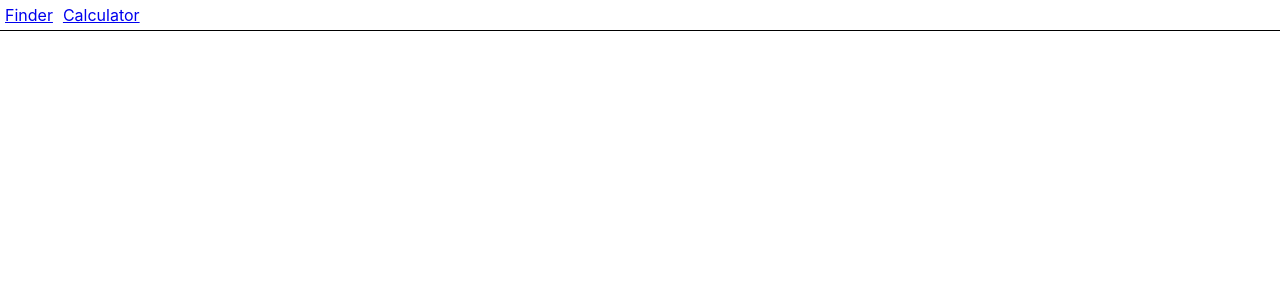
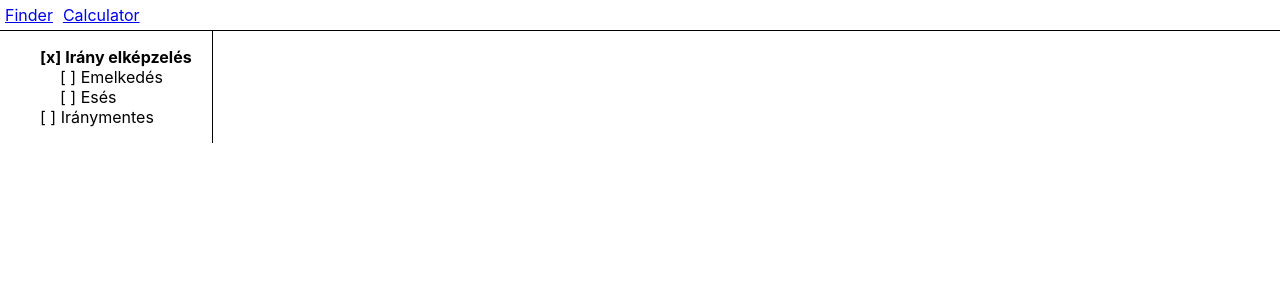
Before and after one commit to kuzditomi/strathelper, a React (Vite) app: page /strathelper/strats/1 in a window 1280 px wide. Before the commit this address had no page. Shown: the top 300 px of the page. Built offline with nearby package versions, Linux system fonts and the light colour scheme.

Commit message:
feat: link to strats

```diff
--- a/src/App.tsx
+++ b/src/App.tsx
@@ -1,16 +1,20 @@
-import { BrowserRouter, Route, Routes } from 'react-router-dom';
+import { useEffect } from 'react';
+import { BrowserRouter, Navigate, Route, Routes, useLocation, useNavigate } from 'react-router-dom';
 import './App.css'
 import { Finder } from './finder/finder.component';
 import { Menu } from './menu';
 
 function App() {
+
   return (
     <div className="app">
       <BrowserRouter basename="/strathelper">
         <Menu />
         <Routes>
           <Route path="/calculator" element={<p>hello</p>} />
-          <Route path="/" element={<Finder />} />
+          <Route path="/strats/:id" element={<Finder />} />
+          <Route path="/strats/" element={<Finder />} />
+          <Route path="/" element={<Navigate to="/strats" replace />} />
         </Routes>
       </BrowserRouter>
     </div>
--- a/src/finder/choice/ChoiceTree.ts
+++ b/src/finder/choice/ChoiceTree.ts
@@ -201,7 +201,7 @@ neurtalChoice
         ], 'iron-butterfly'))
     )
 
-new Choice('faketop', '')
+const fakeTopChoice = new Choice('faketop', '')
     .addNextChoice(directionalChoice)
     .addNextChoice(neurtalChoice);
 
@@ -211,10 +211,31 @@ const mainChoices = [
 ];
 
 
-export class ChoiceTree {
+class ChoiceTree {
     readonly topChoices: Choice[];
 
     constructor() {
         this.topChoices = mainChoices;
     }
+
+    findChoiceById(id: number): Choice | undefined {
+        return this.findChoice(id, fakeTopChoice);
+    }
+
+    private findChoice(id: number, parent: Choice): Choice | undefined {
+        if (parent.id === id) {
+            return parent;
+        }
+
+        const choice = parent.nextChoices.reduce((expectedChoice: Choice | undefined, child: Choice) => {
+            if (expectedChoice) {
+                return expectedChoice;
+            }
+            return this.findChoice(id, child);
+        }, undefined)
+
+        return choice;
+    }
 }
+
+export const choiceTree = new ChoiceTree();
--- a/src/finder/choice/choice.models.ts
+++ b/src/finder/choice/choice.models.ts
@@ -78,6 +78,8 @@ export class Choice {
     }
 
     private escalateChangeUpwards(id: number) {
+        this._isSelected = true;
+
         if (this.parent) {
             this.parent?.escalateChangeUpwards(this.id);
         }
--- a/src/finder/finder.component.tsx
+++ b/src/finder/finder.component.tsx
@@ -1,15 +1,22 @@
-import { useState } from "react";
-import { Choice } from "./choice/choice.models";
 import { Details } from "./details.component";
 import { Tree } from "./tree.component";
 import './finder.css';
+import { useParams, useNavigate } from "react-router-dom";
+import { choiceTree } from "./choice/ChoiceTree";
 
 export const Finder: React.FC = () => {
-    const [choice, setChoice] = useState<Choice>();
+    const { id } = useParams();
+    const navigate = useNavigate()
+
+    const choice = id ? choiceTree.findChoiceById(Number(id)) : undefined;
+
+    if (choice && !choice.isSelected) {
+        choice.select();
+    }
 
     return (
         <div className="finder">
-            <Tree onChoiceSelected={(c) => { setChoice(c) }} />
+            <Tree onChoiceSelected={(c) => { navigate(`/strats/${c.id}`) }} />
             <Details choice={choice} />
         </div>
     );
--- a/src/finder/tree.component.tsx
+++ b/src/finder/tree.component.tsx
@@ -1,8 +1,6 @@
 import { useEffect, useState } from "react";
 import { Choice } from "./choice/choice.models";
-import { ChoiceTree } from "./choice/ChoiceTree";
-
-const tree = new ChoiceTree();
+import { choiceTree } from "./choice/ChoiceTree";
 
 interface NodeProps {
     choice: Choice;
@@ -53,7 +51,7 @@ export const Tree: React.FC<TreeProps> = ({ onChoiceSelected }) => {
     return (
         <aside>
             <ul>
-                {tree.topChoices.map(choice => <NodeComponent key={choice.id} choice={choice} onSelect={onChoiceSelected} />)}
+                {choiceTree.topChoices.map(choice => <NodeComponent key={choice.id} choice={choice} onSelect={onChoiceSelected} />)}
             </ul>
         </aside>
     )
--- a/src/menu.tsx
+++ b/src/menu.tsx
@@ -3,7 +3,7 @@ import { Link } from "react-router-dom";
 export const Menu: React.FC = () => {
     return (
         <div className="menu">
-            <Link to="/">Finder</Link>
+            <Link to="/strats">Finder</Link>
             <Link to="/calculator">Calculator</Link>
         </div>
     );
```
